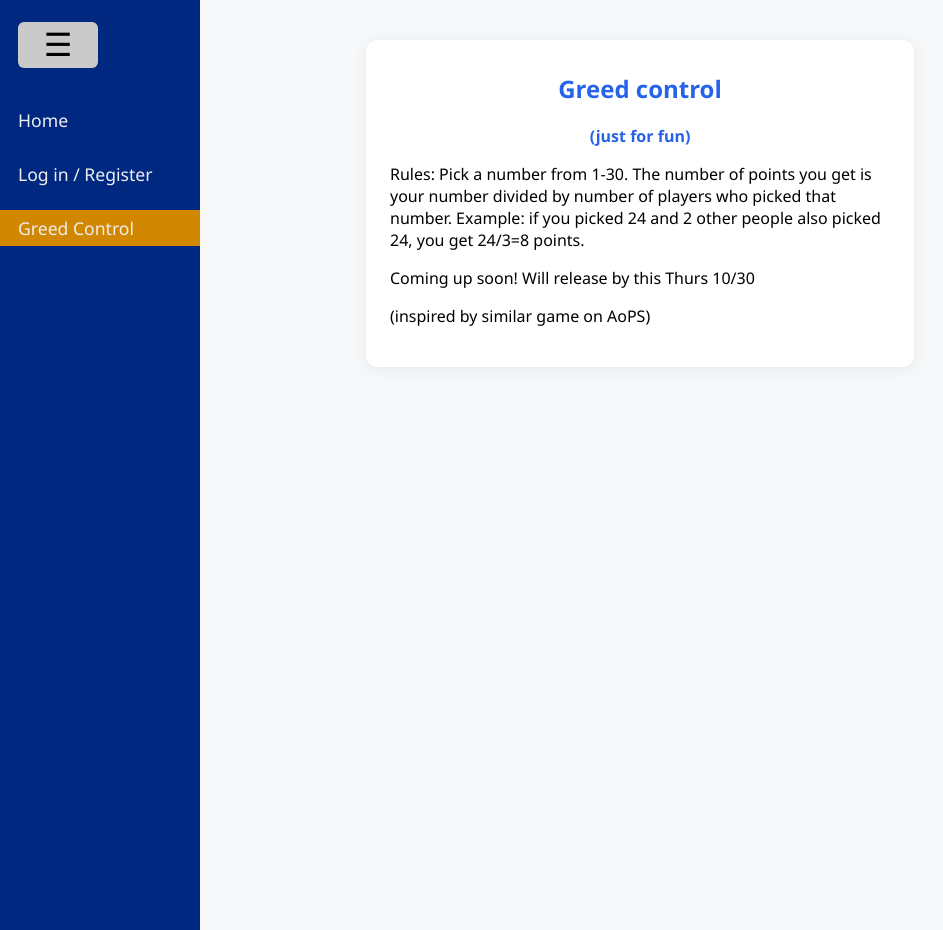
After one commit to JasonVBN/hourstracker, a Flask app: page /greed in a window 1280 px wide. The commit adds this page. Shown: the whole page, without its empty margins (0-943 px from the left). Run offline with Flask 3, Linux system fonts and the light colour scheme.

Commit message:
started greed control page

```diff
--- a/app.py
+++ b/app.py
@@ -62,8 +62,9 @@ def index():
 # visited only via QR code
 @app.route('/checkin/<string:event_id>')
 def checkin(event_id):
-    print('[checkin]')
+    log(f"checkin page visited by {session.get('email')}")
     if 'email' not in session or 'userinfo' not in session:
+        log('[checkin] not logged in, redirecting to /login')
         session['checkin_redirect'] = True
         session['checkin_event_id'] = event_id
 
@@ -75,7 +76,6 @@ def checkin(event_id):
         # return redirect('/login')
 
         # user manually clicks 'login' to redirect to /login
-    print(f"[checkin] userinfo: {session.get('userinfo')}")
     return render_template('checkin.html',
                             event=geteventbyid(event_id),
                             user=session.get('userinfo')
@@ -368,6 +368,11 @@ def contactsub():
     log(f"{name} submitted Contact form: {msg}")
     return redirect('/contact')
 
+@app.route('/greed')
+def greed():
+    return render_template('greed.html',
+        user=session.get('userinfo'),)
+
 @app.route('/privacy')
 def privacy():
     return render_template('privacy.html')
--- /dev/null
+++ b/templates/greed.html
@@ -0,0 +1,69 @@
+<!DOCTYPE html>
+<html lang="en">
+<head>
+    <meta charset="UTF-8">
+    <meta name="viewport" content="width=device-width, initial-scale=1.0">
+
+    <link rel="stylesheet" href="/static/index.css">
+    <link rel="stylesheet" href="/static/navbar.css">
+
+    <title>Greed Control</title>
+</head>
+<body>
+    <div class="container">
+        <h2>Greed control</h2>
+        <h3 style="text-align:center">(just for fun)</h3>
+
+        <p>Rules: Pick a number from 1-30. The number of points you get is your number divided by
+            number of players who picked that number.
+            Example: if you picked 24 and 2 other people also picked 24, you get 24/3=8 points.
+        </p>
+
+        <p>Coming up soon! Will release by this Thurs 10/30</p>
+
+        <p>(inspired by similar game on AoPS)</p>
+    </div>
+
+    <!-- NAV BAR -->
+    <button id="nav-toggle" class="nav-toggle">☰</button>
+    <div id="navbar" class="navbar">
+        <ul class="nav-links">
+            <li><a href="/">Home</a></li>
+            {% if user %}
+                <li><a href="/profile">Profile</a></li>
+                <li><a href="/logout">Logout</a></li>
+            {% else %}
+                <li><a href="/login">Log in / Register</a></li>
+            {% endif %}
+            <li class="current"><a href="/greed">Greed Control</a></li>
+        </ul>
+        {% if user['role']=='admin' and user['status']=='approved' %}
+        <ul class="nav-links">
+            <h2 class="nav-header">ADMIN ZONE:</h2>
+            <li><a href="/events">Events</a></li>
+            <li><a href="/entries/pending">Pending Entries</a></li>
+            <li><a href="/roster">Roster</a></li>
+            <li><a href="/export">Export Data</a></li>
+            <li><a href="/auditlog">Audit Log</a></li>
+        </ul>
+        {% endif %}
+    </div>
+    <script>
+    document.getElementById('nav-toggle').onclick = function() {
+        var navbar = document.getElementById('navbar');
+        navbar.classList.toggle('collapsed');
+        // Save state
+        localStorage.setItem('navbarCollapsed', navbar.classList.contains('collapsed') ? '1' : '0');
+    };
+    window.addEventListener('DOMContentLoaded', function() {
+        var navbar = document.getElementById('navbar');
+        if (localStorage.getItem('navbarCollapsed') === '1') {
+            navbar.classList.add('collapsed');
+        } else {
+            navbar.classList.remove('collapsed');
+        }
+    });
+    </script>
+    <!-- END OF NAV BAR -->
+</body>
+</html>
--- a/templates/index.html
+++ b/templates/index.html
@@ -137,6 +137,7 @@
             {% else %}
                 <li><a href="/login">Log in / Register</a></li>
             {% endif %}
+            <li><a href="/greed">Greed Control</a></li>
         </ul>
         {% if user['role']=='admin' and user['status']=='approved' %}
         <ul class="nav-links">
```
